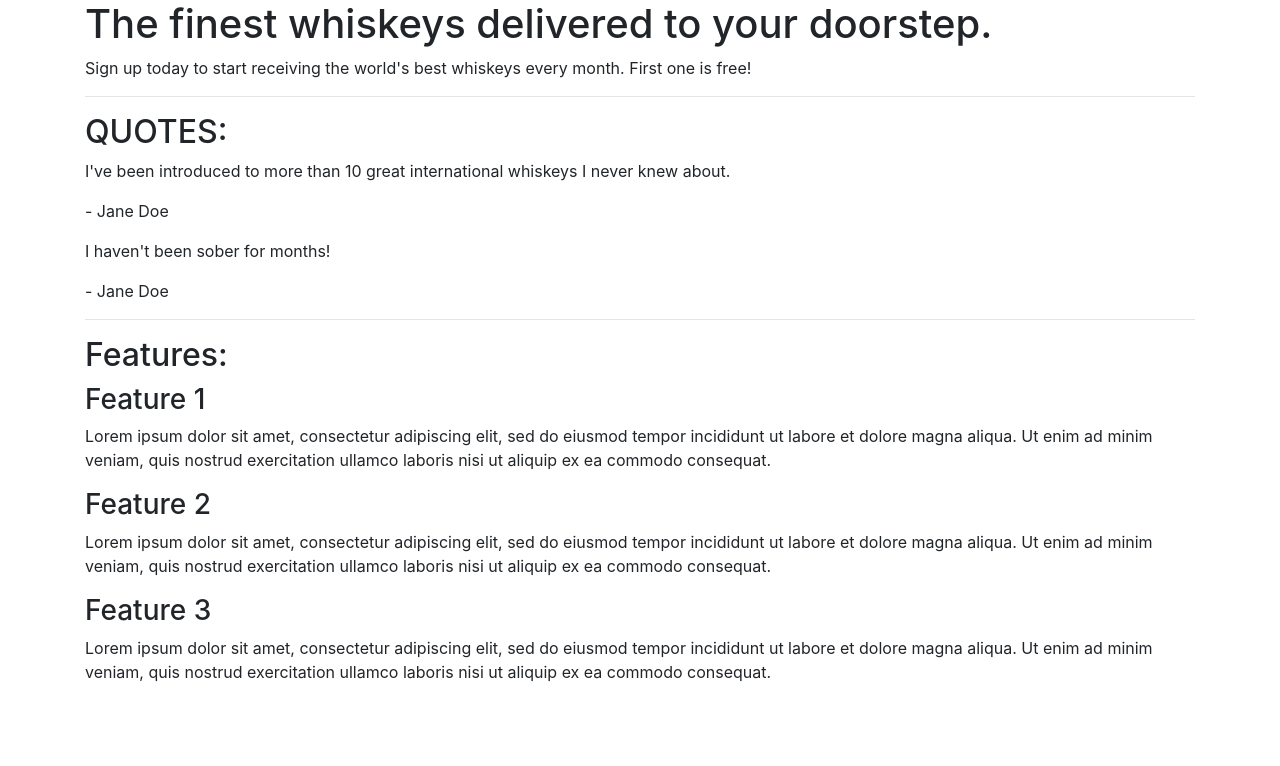
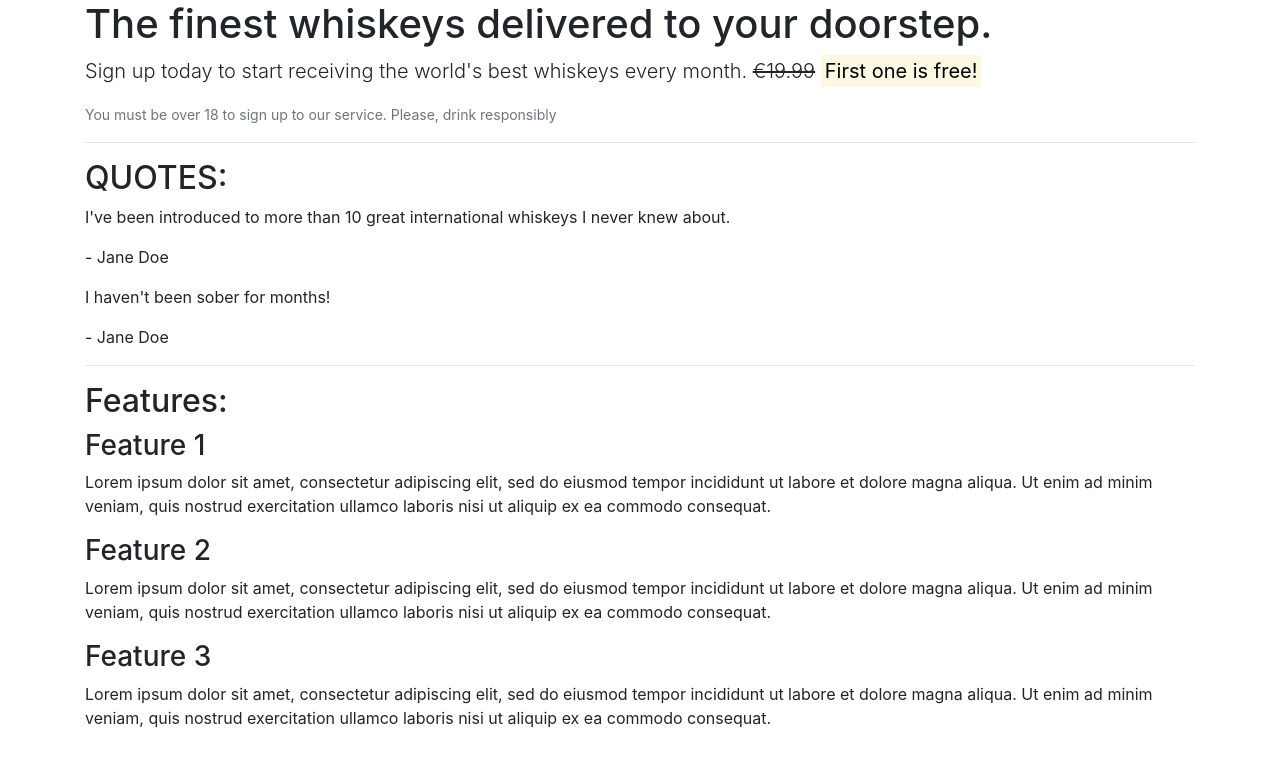
Before and after one commit to FullstackSammy/My-First-Bootstrap-Project, a plain HTML site: page index.html in a window 1280 px wide. Drawn offline with nearby package versions, Linux system fonts and the light colour scheme.

Commit message:
Add text styles to callout section

```diff
--- a/index.html
+++ b/index.html
@@ -18,7 +18,9 @@
         <!-- Callout -->
         <section class="callout">
             <h1>The finest whiskeys delivered to your doorstep.</h1>
-            <p>Sign up today to start receiving the world's best whiskeys every month. First one is free!</p>
+            <p class="lead">Sign up today to start receiving the world's best whiskeys every month.
+                <s>€19.99</s> <strong><mark>First one is free!</mark></strong></p>
+            <p class="text-muted"><small>You must be over 18 to sign up to our service. Please, drink responsibly</small></p>
         </section>
         <!-- /.callout -->
         <hr>
```
